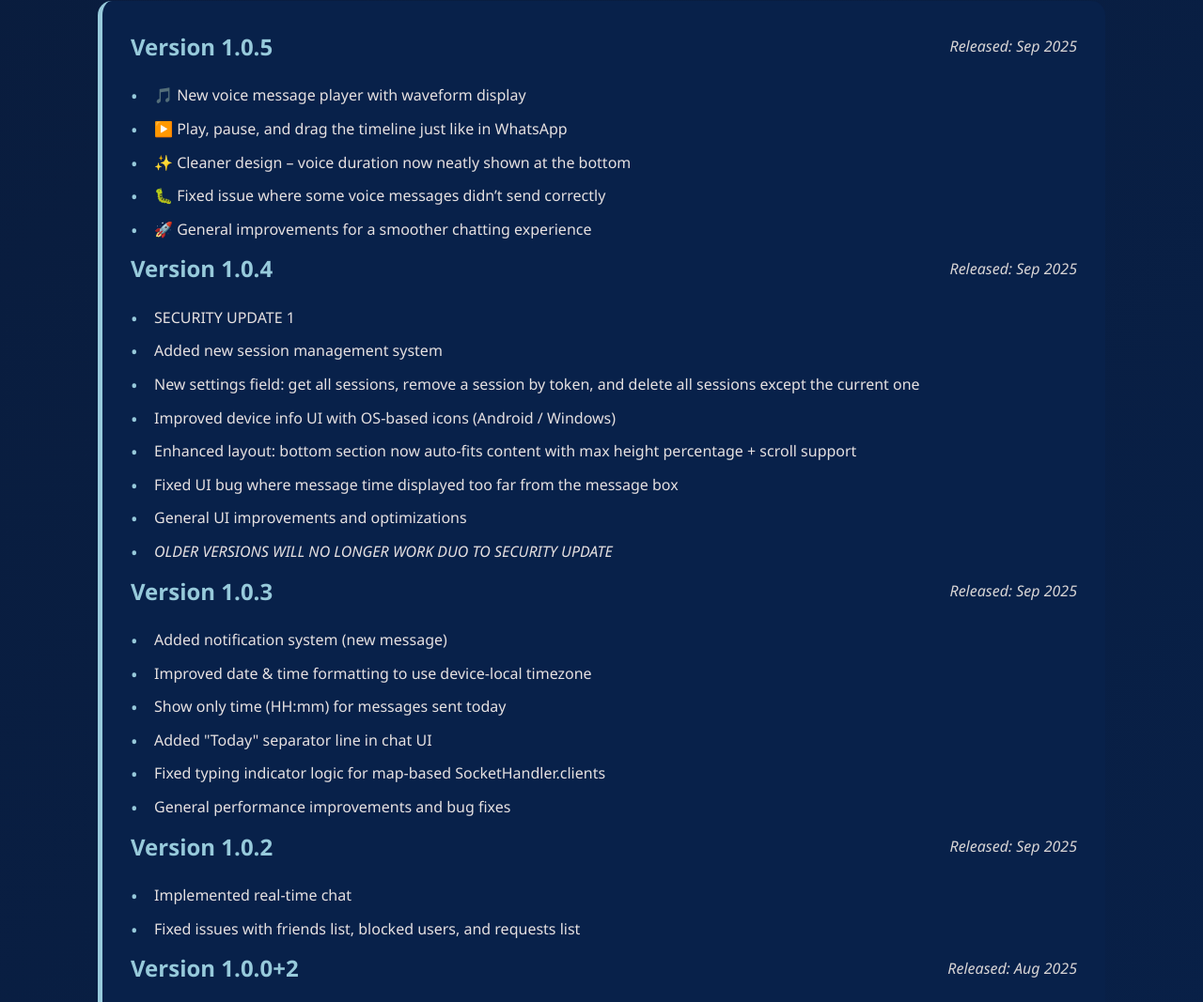
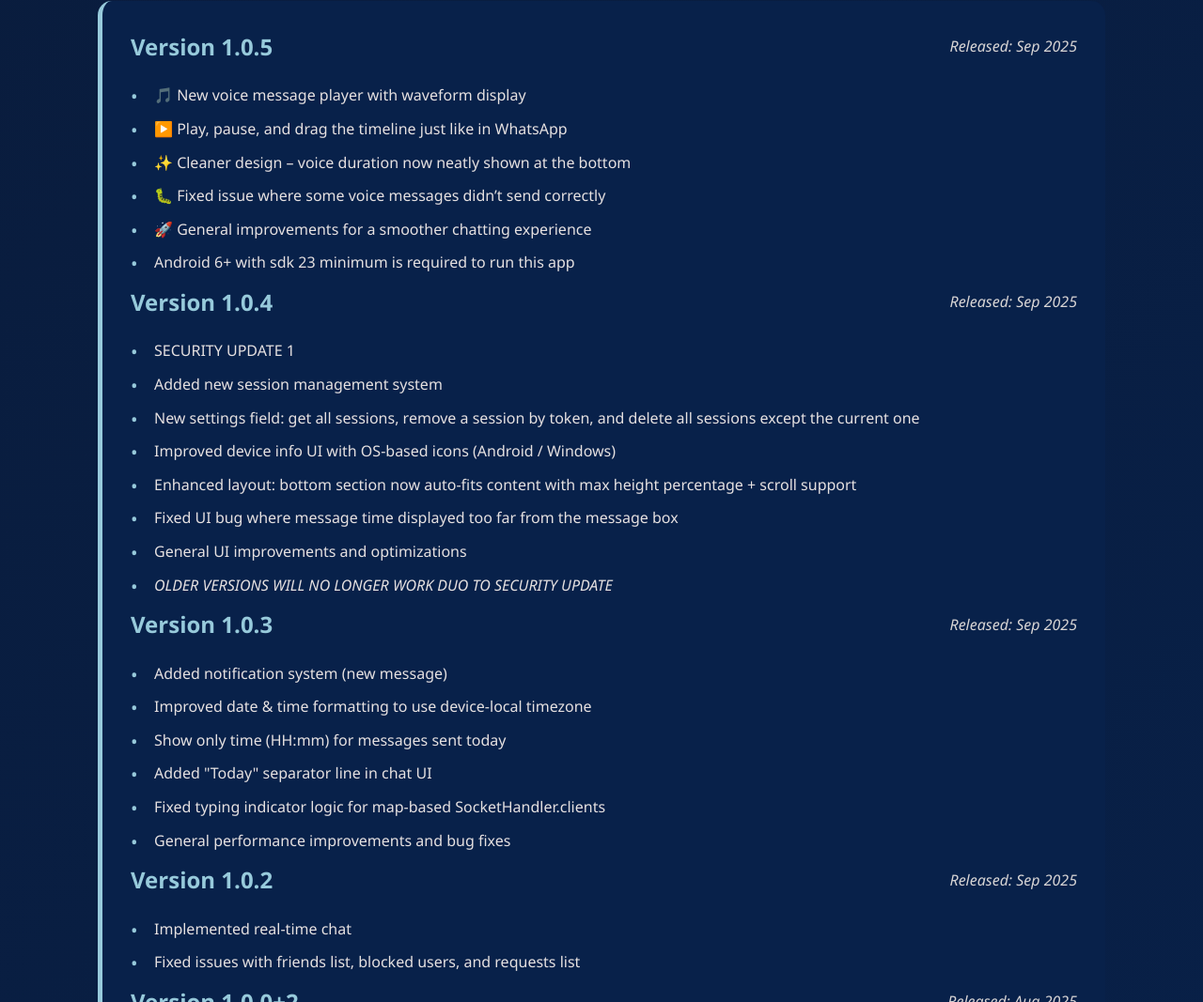
Before and after one commit to aaayme/DotsChat, a plain HTML site: page index.html in a window 1280 px wide. Shown: the part 1800-2867 px from the top of the page at 94% size. Drawn offline with Linux system fonts and the light colour scheme; no server answers.

Commit message:
Update requirements and APK for Android SDK 23+
Added a note in index.html specifying that Android 6+ (SDK 23 minimum) is required to run the app. Updated DotsChat.apk binary, likely reflecting this new requirement.

```diff
--- a/index.html
+++ b/index.html
@@ -105,6 +105,7 @@
     <li>✨ Cleaner design – voice duration now neatly shown at the bottom</li>
     <li>🐛 Fixed issue where some voice messages didn’t send correctly</li>
     <li>🚀 General improvements for a smoother chatting experience</li>
+    <li> Android 6+ with sdk 23 minimum is required to run this app</li>
   </ul>
 
 
```
